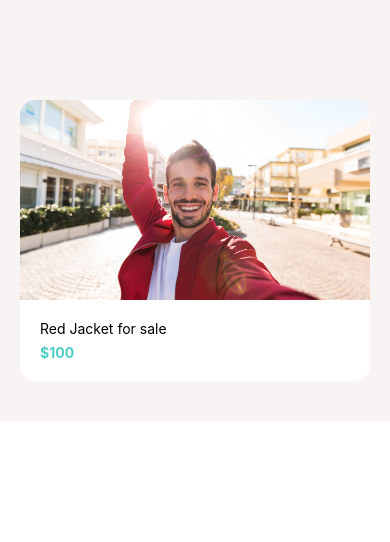
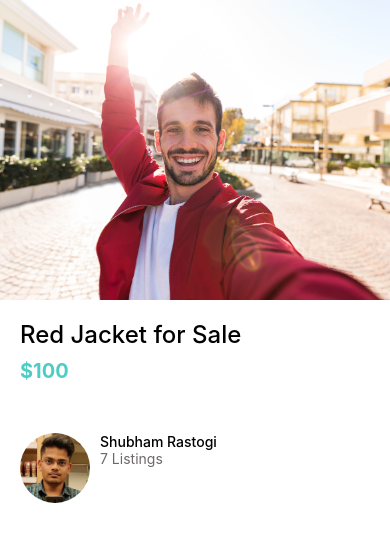
Before and after one commit to shubham18rastogi/DoneWithIt, a React Native app: screen / in a window 390 px wide. Shown: the top 542 px of the page. Built offline with nearby package versions, Linux system fonts and the light colour scheme.

Commit message:
ListItem Component and ListingDetailScreen

```diff
--- a/App.js
+++ b/App.js
@@ -6,22 +6,9 @@
 import Card from "./app/components/Card";
 import AppText from "./app/components/AppText";
 import AppButton from "./app/components/AppButton";
+import ListingDetailScreen from "./app/screens/ListingDetailScreen";
 
 export default function App() {
   console.log("App Executed");
-  return (
-    <View
-      style={{
-        backgroundColor: "#f8f4f4",
-        padding: 20,
-        paddingTop: 100,
-      }}
-    >
-      <Card
-        title="Red Jacket for sale"
-        subTitle="$100"
-        image={require("./app/assets/jacket.jpg")}
-      />
-    </View>
-  );
+  return <ListingDetailScreen />;
 }
--- /dev/null
+++ b/app/components/ListItem.js
@@ -0,0 +1,36 @@
+import React from "react";
+import { View, StyleSheet, Image } from "react-native";
+import AppText from "./AppText";
+import colors from "../config/colors";
+
+function ListItem({ title, subTitle, image }) {
+  return (
+    <View style={styles.container}>
+      <Image style={styles.image} source={image} />
+      <View>
+        <AppText style={styles.title}>{title}</AppText>
+        <AppText style={styles.subTitle}>{subTitle}</AppText>
+      </View>
+    </View>
+  );
+}
+
+const styles = StyleSheet.create({
+  container: {
+    flexDirection: "row",
+  },
+  image: {
+    width: 70,
+    height: 70,
+    borderRadius: 35,
+    marginRight: 10,
+  },
+  subTitle: {
+    color: colors.medium,
+  },
+  title: {
+    fontWeight: "500",
+  },
+});
+
+export default ListItem;
--- a/app/config/colors.js
+++ b/app/config/colors.js
@@ -3,4 +3,5 @@
   secondary: "#4ecdc4",
   black: "#000",
   white: "#fff",
+  medium: "#6e6969",
 };
--- /dev/null
+++ b/app/screens/ListingDetailScreen.js
@@ -0,0 +1,50 @@
+import React from "react";
+import { View, Image, StyleSheet } from "react-native";
+
+import ListItem from "../components/ListItem";
+import AppText from "../components/AppText";
+import colors from "../config/colors";
+
+function ListingDetailScreen(props) {
+  return (
+    <View>
+      <Image style={styles.image} source={require("../assets/jacket.jpg")} />
+      <View style={styles.detailsContainer}>
+        <AppText style={styles.title}>Red Jacket for Sale</AppText>
+        <AppText style={styles.price}>$100</AppText>
+        <View style={styles.userContainer}>
+          <ListItem
+            image={require("../assets/shubham.jpg")}
+            title="Shubham Rastogi"
+            subTitle="7 Listings"
+          />
+        </View>
+      </View>
+    </View>
+  );
+}
+
+const styles = StyleSheet.create({
+  detailsContainer: {
+    padding: 20,
+  },
+  image: {
+    width: "100%",
+    height: 300,
+  },
+  price: {
+    color: colors.secondary,
+    fontWeight: "bold",
+    fontSize: 20,
+    marginVertical: 10,
+  },
+  title: {
+    fontSize: 24,
+    fontWeight: "500",
+  },
+  userContainer: {
+    marginVertical: 40,
+  },
+});
+
+export default ListingDetailScreen;
```
Also changed, not shown: app/assets/shubham.jpg (added).
